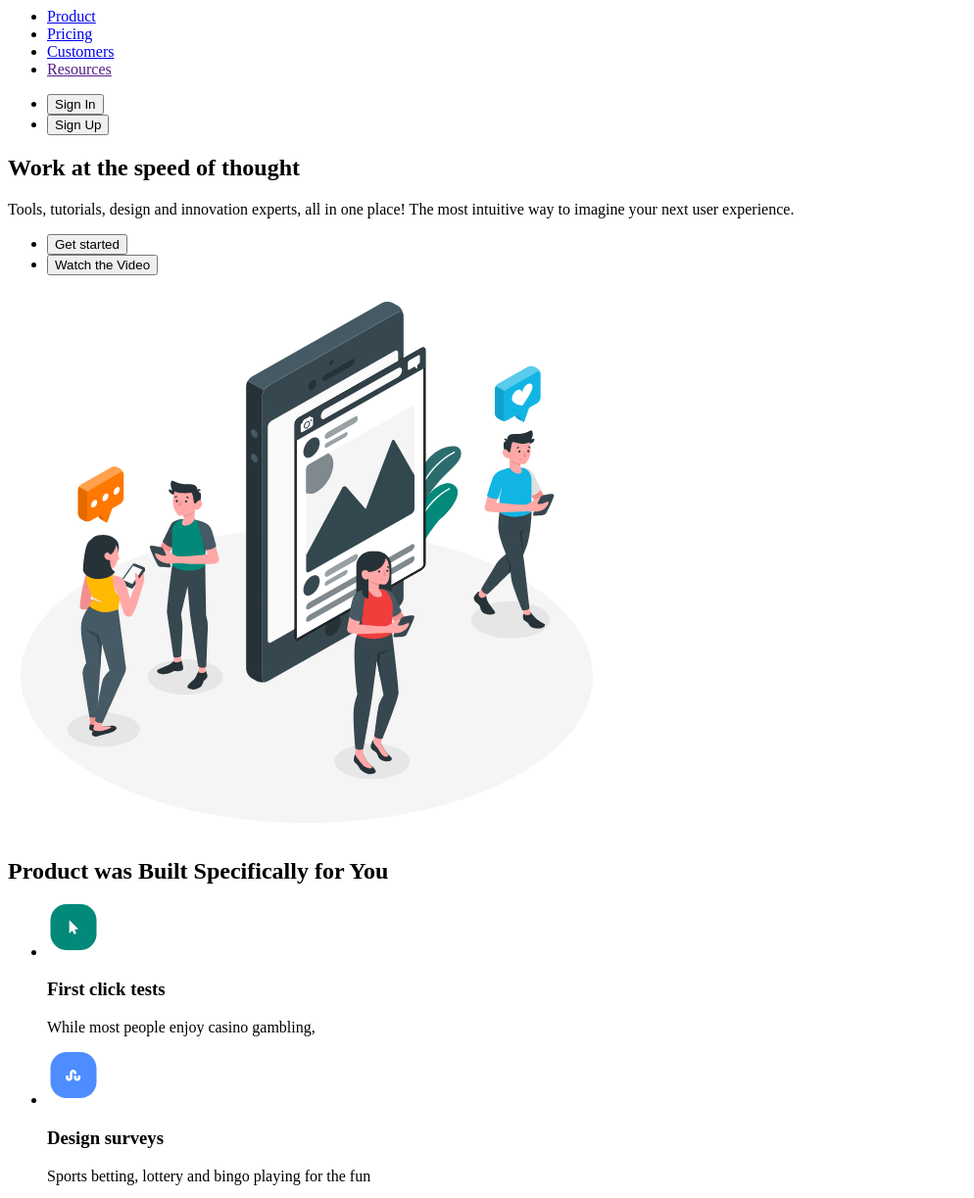
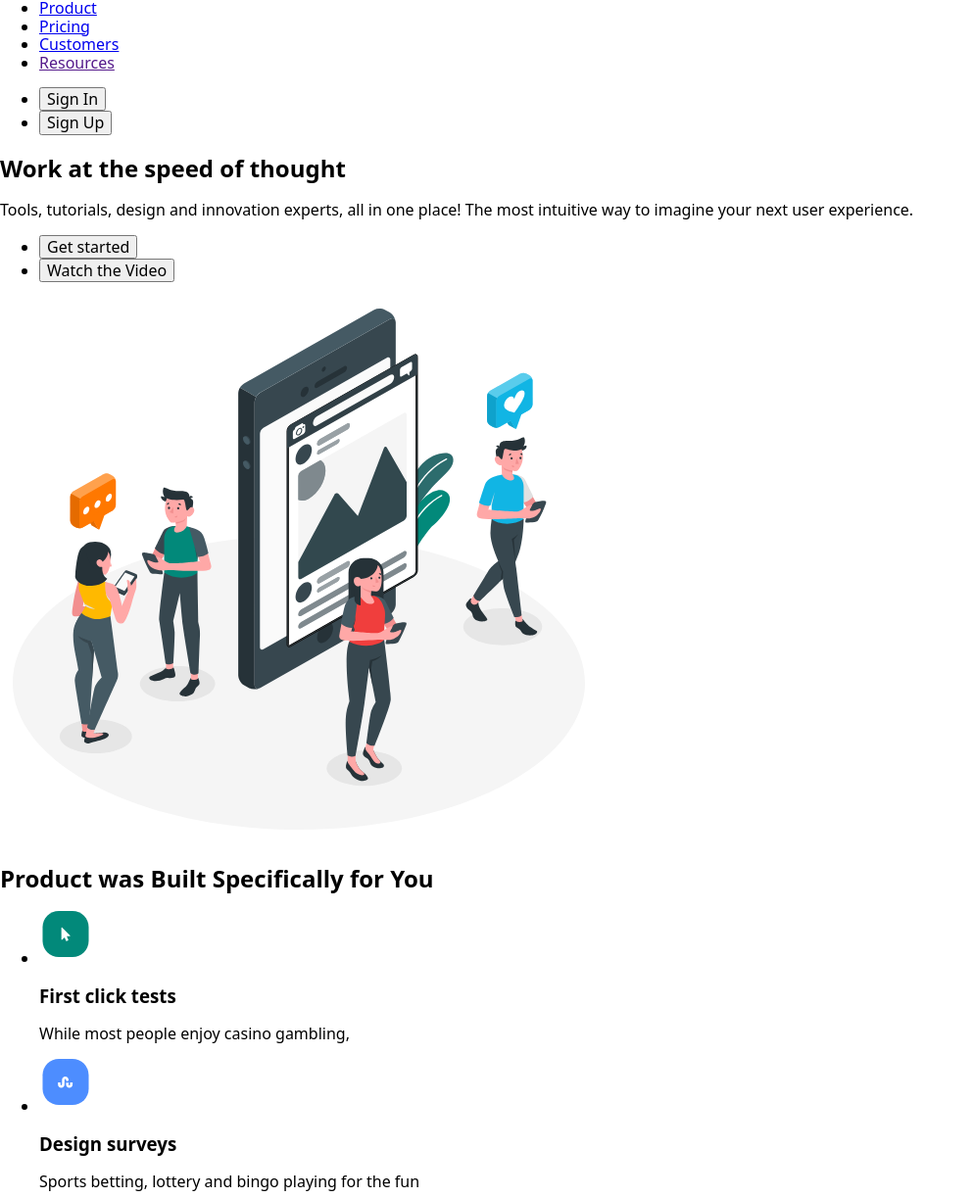
Before and after one commit to Mykhailenko-Oleksandr/blended-product, a plain HTML site: page index.html in a window 1280 px wide. Shown: the part 56-1279 px from the top of the page at 98% size, without its empty margins (0-994 px from the left). Drawn offline with nearby package versions, Linux system fonts and the light colour scheme.

Commit message:
add class two section and normalize

```diff
--- a/index.html
+++ b/index.html
@@ -2,102 +2,174 @@
 <html lang="en">
   <head>
     <meta charset="UTF-8" />
-    <meta name="viewport" content="width=device-width, initial-scale=1.0" />
+    <meta
+      name="viewport"
+      content="width=device-width, initial-scale=1.0"
+    />
     <title>Business promotion</title>
+    <link
+      rel="stylesheet"
+      href="https://cdnjs.cloudflare.com/ajax/libs/modern-normalize/3.0.1/modern-normalize.css"
+      integrity="sha512-gnAN+RgTMylunXI7AMg+PtcUGpKZFkZJoFIkAWvdPFRrFJz3p2tx4+9xbjILRfN7CzoViMgS8vSf06fSQzWZjA=="
+      crossorigin="anonymous"
+      referrerpolicy="no-referrer"
+    />
+    <link
+      rel="stylesheet"
+      href="./css/styles.css"
+    />
   </head>
   <body>
-    <header>
-      <nav>
-        <a href="./index.html"
+    <header class="header">
+      <nav class="header-navigation">
+        <a
+          class="header-logo"
+          href="./index.html"
           ><img
+            class="header-logo-image"
             src="./images/logo.svg"
             alt="logo"
             width="40"
             height="36"
           />Product</a
         >
-        <ul>
-          <li><a href="./index.html">Product</a></li>
-          <li><a href="./pricing.html">Pricing</a></li>
-          <li><a href="./customer.html">Customers</a></li>
-          <li><a href="">Resources</a></li>
+        <ul class="header-navigation-list">
+          <li class="header-navigation-item">
+            <a
+              class="header-navigation-link"
+              href="./index.html"
+              >Product</a
+            >
+          </li>
+          <li class="header-navigation-item">
+            <a
+              class="header-navigation-link"
+              href="./pricing.html"
+              >Pricing</a
+            >
+          </li>
+          <li class="header-navigation-item">
+            <a
+              class="header-navigation-link"
+              href="./customer.html"
+              >Customers</a
+            >
+          </li>
+          <li class="header-navigation-item"><a href="">Resources</a></li>
         </ul>
       </nav>
-      <ul>
-        <li><button type="button">Sign In</button></li>
-        <li><button type="button">Sign Up</button></li>
+      <ul class="header-btn-list">
+        <li class="header-btn-item">
+          <button
+            class="header-btn-in"
+            type="button"
+          >
+            Sign In
+          </button>
+        </li>
+        <li class="header-btn-item">
+          <button
+            class="header-btn-up"
+            type="button"
+          >
+            Sign Up
+          </button>
+        </li>
       </ul>
     </header>
     <main>
       <!--HERO SECTION-->
-      <section>
-        <h1>Work at the speed of thought</h1>
-        <p>
+      <section class="hero">
+        <h1 class="hero-title">Work at the speed of thought</h1>
+        <p class="hero-text">
           Tools, tutorials, design and innovation experts, all in one place! The
           most intuitive way to imagine your next user experience.
         </p>
-        <ul>
-          <li><button type="button">Get started</button></li>
-          <li><button type="button">Watch the Video</button></li>
+        <ul class="hero-list">
+          <li class="hero-item">
+            <button
+              class="hero-btn-started"
+              type="button"
+            >
+              Get started
+            </button>
+          </li>
+          <li class="hero-item">
+            <button
+              class="hero-btn-video"
+              type="button"
+            >
+              Watch the Video
+            </button>
+          </li>
         </ul>
         <img
+          class="hero-image"
           src="./images/hero-img.svg"
           alt="people"
           width="610"
           height="555"
         />
       </section>
-      <!--TWO SECTION-->
-      <section>
-        <h2>Product was Built Specifically for You</h2>
-        <ul>
-          <li>
+      <!--FEATURE SECTION-->
+      <section class="feature">
+        <h2 class="feature-title">Product was Built Specifically for You</h2>
+        <ul class="feature-list">
+          <li class="feature-item">
             <img
+              class="feature-icon"
               src="./images/icon-1.svg"
               alt="icon 1"
               width="54"
               height="54"
             />
-            <h3>First click tests</h3>
-            <p>While most people enjoy casino gambling,</p>
+            <h3 class="feature-suptitle">First click tests</h3>
+            <p class="feature-text">While most people enjoy casino gambling,</p>
           </li>
-          <li>
+          <li class="feature-item">
             <img
+              class="feature-icon"
               src="./images/icon-2.svg"
               alt="icon 2"
               width="54"
               height="54"
             />
-            <h3>Design surveys</h3>
-            <p>Sports betting, lottery and bingo playing for the fun</p>
+            <h3 class="feature-suptitle">Design surveys</h3>
+            <p class="feature-text">
+              Sports betting, lottery and bingo playing for the fun
+            </p>
           </li>
-          <li>
+          <li class="feature-item">
             <img
+              class="feature-icon"
               src="./images/icon-3.svg"
               alt="icon 3"
               width="54"
               height="54"
             />
-            <h3>Preference tests</h3>
-            <p>The Myspace page defines the individual.</p>
+            <h3 class="feature-suptitle">Preference tests</h3>
+            <p class="feature-text">The Myspace page defines the individual.</p>
           </li>
-          <li>
+          <li class="feature-item">
             <img
+              class="feature-icon"
               src="./images/icon-4.svg"
               alt="icon 4"
               width="54"
               height="54"
             />
-            <h3>Five second tests</h3>
-            <p>Personal choices and the overall personality of the person.</p>
+            <h3 class="feature-suptitle">Five second tests</h3>
+            <p class="feature-text">
+              Personal choices and the overall personality of the person.
+            </p>
           </li>
         </ul>
-        <button>sign up now</button>
+        <button class="feature-btn">sign up now</button>
       </section>
       <!--DESCRIPTION BENEFITS-->
-      <section>
-        <h2>Description benefits</h2>
-        <ul>
+      <section class="benefits">
+        <h2 class="benefits-title">Description benefits</h2>
+        <ul class="benefits-list">
           <li>
             <p>Effortless Validation for</p>
             <h3>Management</h3>
@@ -249,7 +321,12 @@
             />
           </li>
           <li>
-            <img src="./images/avatar-4.png" alt="man" width="98" height="98" />
+            <img
+              src="./images/avatar-4.png"
+              alt="man"
+              width="98"
+              height="98"
+            />
             <p>I can help marketing strategy</p>
           </li>
         </ul>
@@ -403,7 +480,12 @@
       <section>
         <h2>Join 100 Compannies who boost their business with Product</h2>
         <button type="button">Get This</button>
-        <img src="./images/screen.png" alt="screen" width="351" height="331" />
+        <img
+          src="./images/screen.png"
+          alt="screen"
+          width="351"
+          height="331"
+        />
       </section>
     </main>
     <!--???-->
```
Also changed, not shown: css/styles.css (added).
